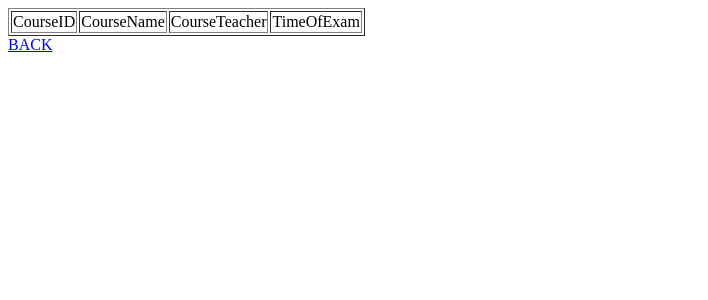
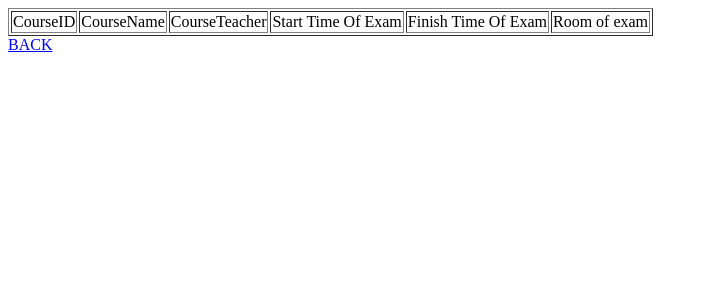
Before and after one commit to NeroZhangTianpeng/PA2550_CourseSystem, a PHP site: page /showExamSchedule.php in a window 1280 px wide. Shown: the top 300 px of the page, without its empty margins (0-708 px from the left). Run offline with PHP 8.4, Linux system fonts and the light colour scheme; the visitor is signed in with stand-in values (Sample User, id 1); data that the repository does not hold is empty.

Commit message:
Fixed the bug

```diff
--- a/showExamSchedule.php
+++ b/showExamSchedule.php
@@ -10,7 +10,8 @@
 
    $sql2 = "SELECT student_course.courseId,
     				course.courseName,
-    				course.courseTeacher,course.timeOfExam
+    				course.courseTeacher,course.startTimeOfExam,
+            course.finishTimeOfExam,course.roomOfExam
 			FROM student_course,course
     		WHERE course.courseId=student_course.courseId AND course.courseId = any(SELECT student_course.courseId
     							FROM student_course
@@ -33,7 +34,9 @@
 						<td>CourseID</td>
 						<td>CourseName</td>
 						<td>CourseTeacher</td>
-						<td>TimeOfExam</td>
+						<td>Start Time Of Exam</td>
+            <td>Finish Time Of Exam</td>
+            <td>Room of exam</td>
 					</tr>
 				</thead>
 				<tbody>";
@@ -41,10 +44,13 @@
                     echo "<tr><td>" .$row['courseId'].
                     "</td><td>" .$row['courseName'].
                     "</td><td>" .$row['courseTeacher'].
-                    "</td><td>" .$row['timeOfExam'].
+                    "</td><td>" .$row['startTimeOfExam'].
+                    "</td><td>" . $row['finishTimeOfExam'].
+                    "</td><td>" .$row['roomOfExam'].
                     "</td></tr>";
 
                 }
+                echo "</tbody>";
 
 			?>
 	</table>
--- a/showStudentInfoForAO.php
+++ b/showStudentInfoForAO.php
@@ -35,6 +35,7 @@
     		$sql2 = "SELECT student_course.courseId, student_course.mark,
     						course.courseName,course.courseState,course.courseFee,
     						course.courseTeacher,course.startTimeOfExam,course.finishTimeOfExam,
+    						course.roomOfExam,
     						course.courseCredit,course.`Pre-requisiteCourse`
 
     				FROM student_course,course
@@ -59,6 +60,7 @@
 						<td>Pre-requisiteCourse</td>
 						<td>Start Time Of Exam</td>
                         <td>Finish Time Of Exam</td>
+                        <td>Room of exam</td>
 						<td>Course Mark</td>
 					</tr>
 				</thead>
@@ -73,6 +75,7 @@
 					"</td><td>".$row2['Pre-requisiteCourse'].
                     "</td><td>" .$row2['startTimeOfExam'].
                     "</td><td>" . $row2['finishTimeOfExam'].
+                    "</td><td>" .$row2['roomOfExam'].
                     "</td><td>" .$row2['mark'].
                     "</td></tr>";
                 }
```
Also changed, not shown: showStudentInfoForStu.php (+10 -5 lines).
